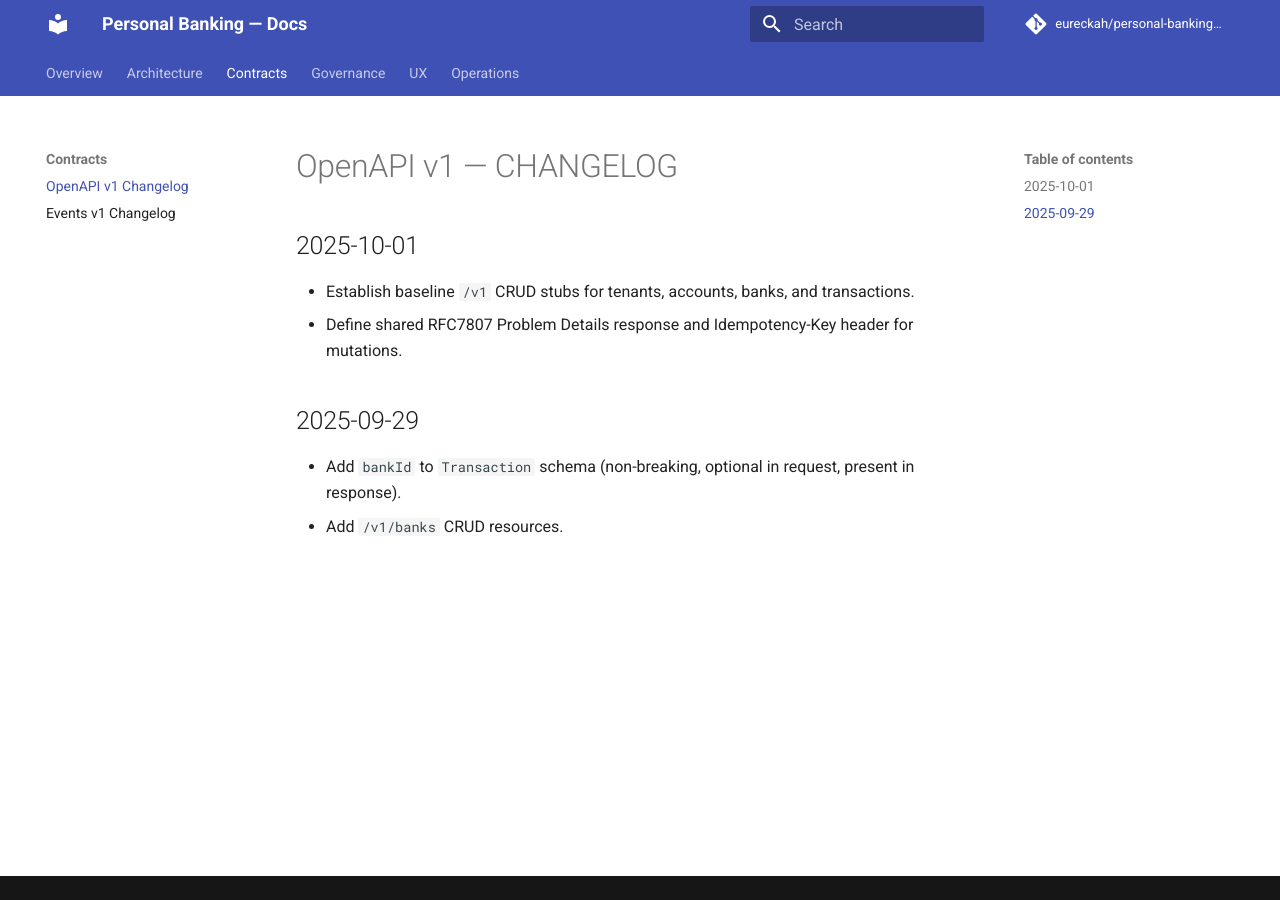
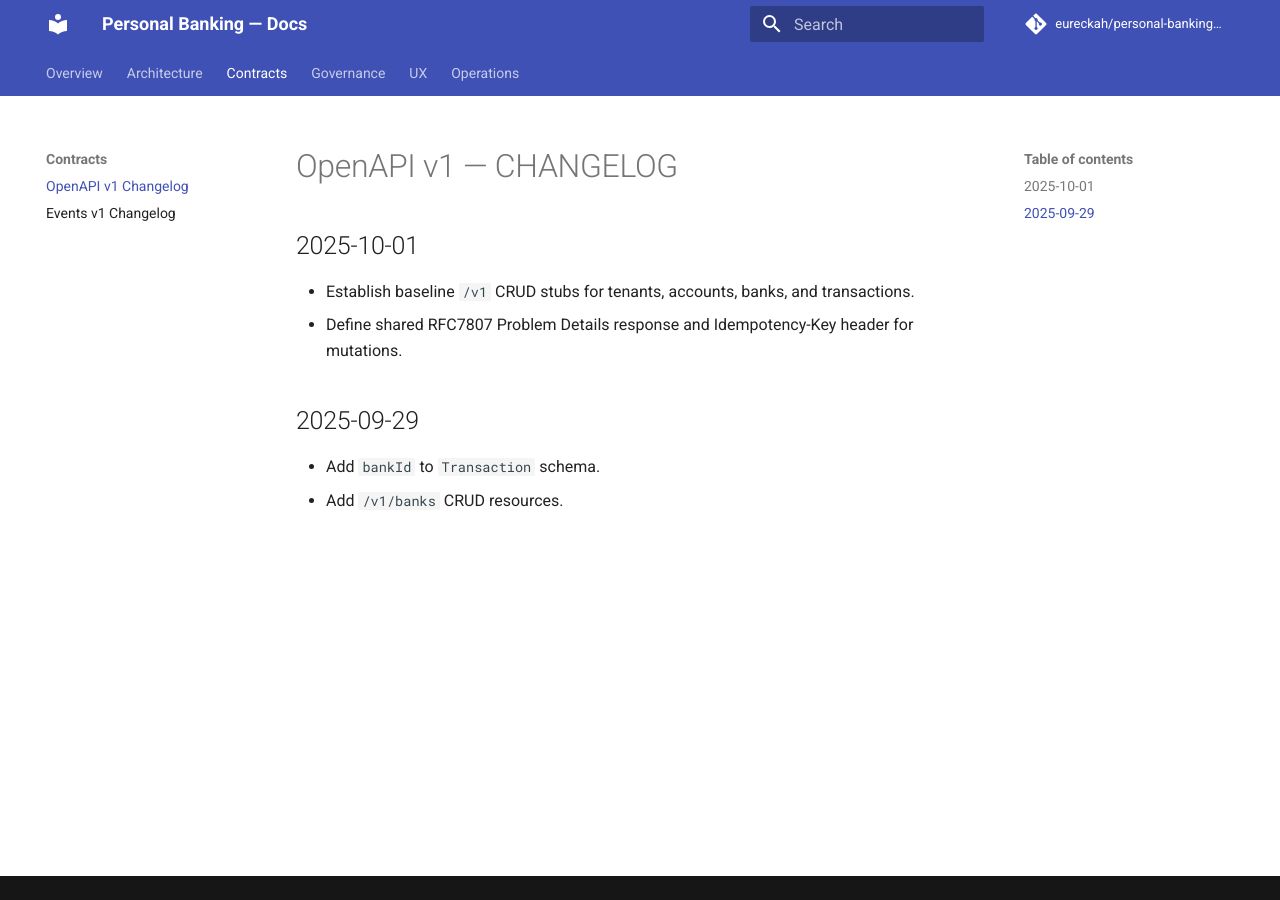
Before and after one commit to alexandervivas/personal-banking-be-java, an MkDocs documentation site: the page built from docs/contracts/openapi/v1/CHANGELOG.md, in a window 1280 px wide. Built offline with MkDocs 1.6.1 and Material for MkDocs 9.7.7, drawn with Linux system fonts in a browser that asks for light colours; comment, search, counter and statistics services are not loaded.

Commit message:
chore(docs): removed optionality of bank id in transactions from the previous changelog

```diff
--- a/docs/contracts/openapi/v1/CHANGELOG.md
+++ b/docs/contracts/openapi/v1/CHANGELOG.md
@@ -7,5 +7,5 @@
 
 ## 2025-09-29
 
-- Add `bankId` to `Transaction` schema (non-breaking, optional in request, present in response).
+- Add `bankId` to `Transaction` schema.
 - Add `/v1/banks` CRUD resources.
```
